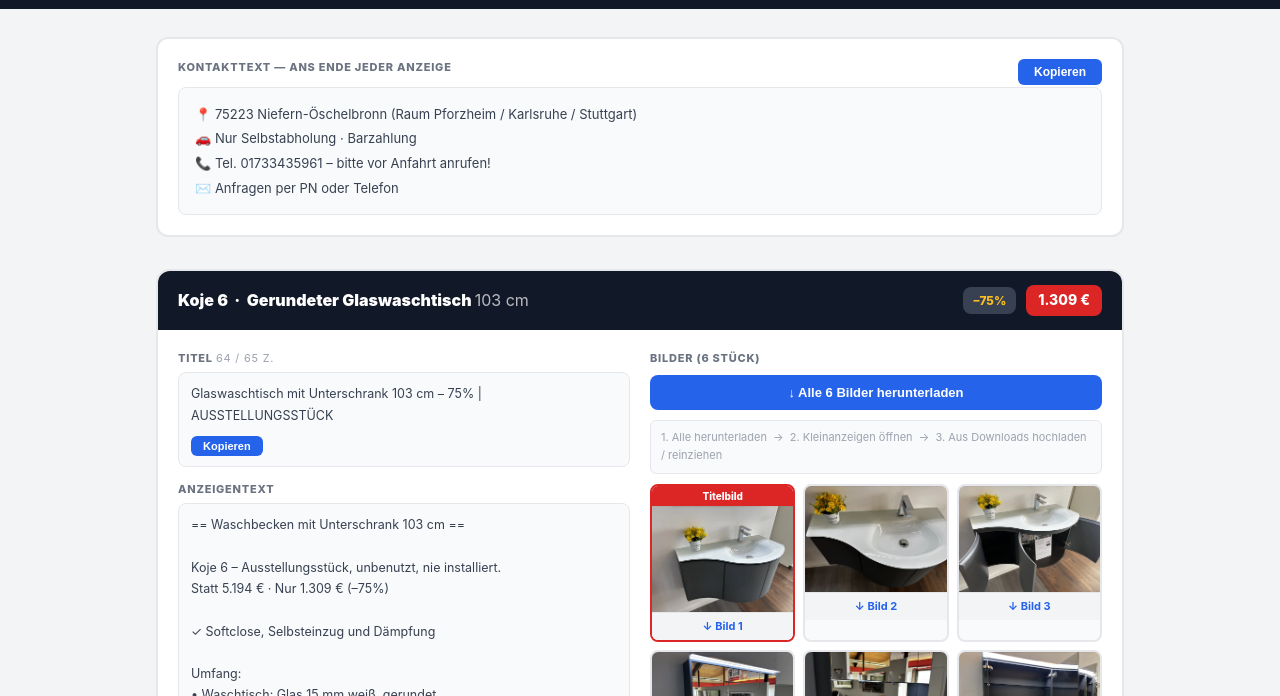
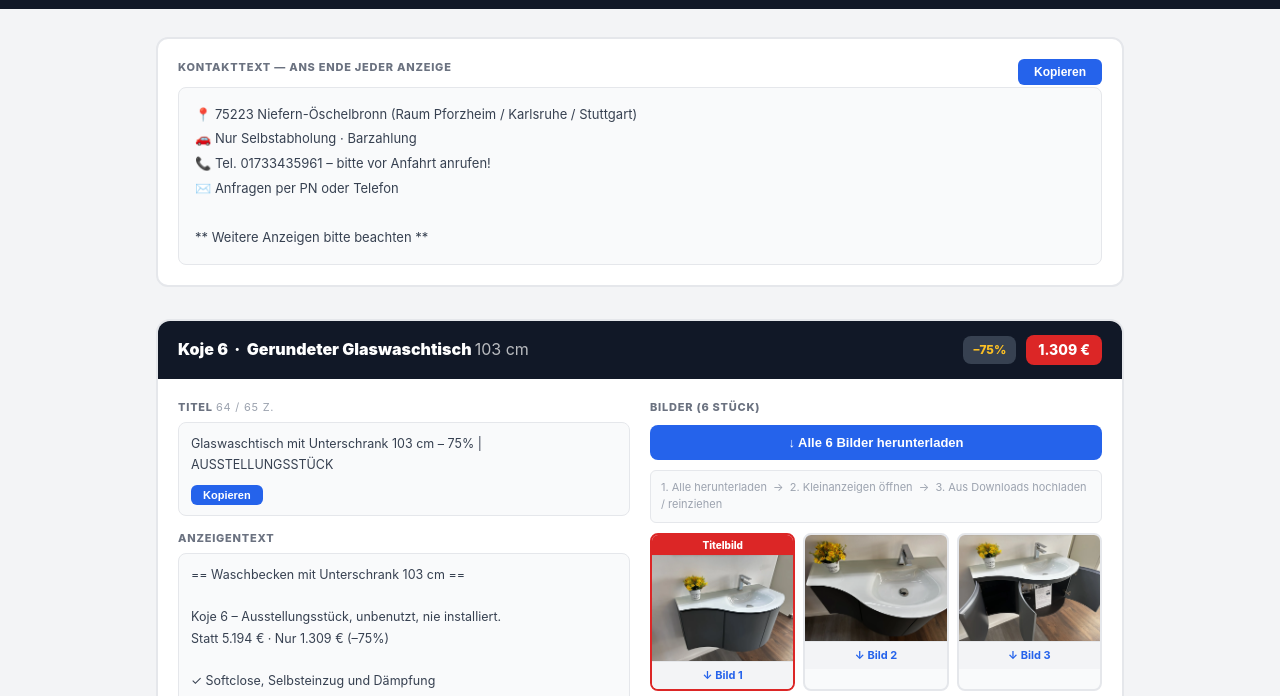
Before and after one commit to TauberFrank/restposten.waschplatz-experten.com, a website: page kleinanzeigen.html in a window 1280 px wide. Shown: the part 39-735 px from the top of the page. Drawn offline with Linux system fonts and the light colour scheme.

Commit message:
Kleinanzeigen: Footer-Hinweis auf weitere Anzeigen ergänzt
Co-Authored-By: Claude Sonnet 4.6 <noreply@anthropic.com>

```diff
--- a/kleinanzeigen.html
+++ b/kleinanzeigen.html
@@ -76,7 +76,9 @@
     <div class="copy-area" id="footer-text">📍 75223 Niefern-Öschelbronn (Raum Pforzheim / Karlsruhe / Stuttgart)
 🚗 Nur Selbstabholung · Barzahlung
 📞 Tel. 01733435961 – bitte vor Anfahrt anrufen!
-✉️ Anfragen per PN oder Telefon</div>
+✉️ Anfragen per PN oder Telefon
+
+** Weitere Anzeigen bitte beachten **</div>
     <button class="copy-btn" onclick="copyById('footer-text', this)">Kopieren</button>
   </div>
 
@@ -88,7 +90,7 @@
 <script>
   const MAX_TITLE = 65;
 
-  const FOOTER = `\n\n📍 75223 Niefern-Öschelbronn (Raum Pforzheim / Karlsruhe / Stuttgart)\n🚗 Nur Selbstabholung · Barzahlung\n📞 Tel. 01733435961 – bitte vor Anfahrt anrufen!\n✉️ Anfragen per PN oder Telefon`;
+  const FOOTER = `\n\n📍 75223 Niefern-Öschelbronn (Raum Pforzheim / Karlsruhe / Stuttgart)\n🚗 Nur Selbstabholung · Barzahlung\n📞 Tel. 01733435961 – bitte vor Anfahrt anrufen!\n✉️ Anfragen per PN oder Telefon\n\n** Weitere Anzeigen bitte beachten **`;
 
   function copyById(id, btn) {
     const text = document.getElementById(id).innerText;
```
